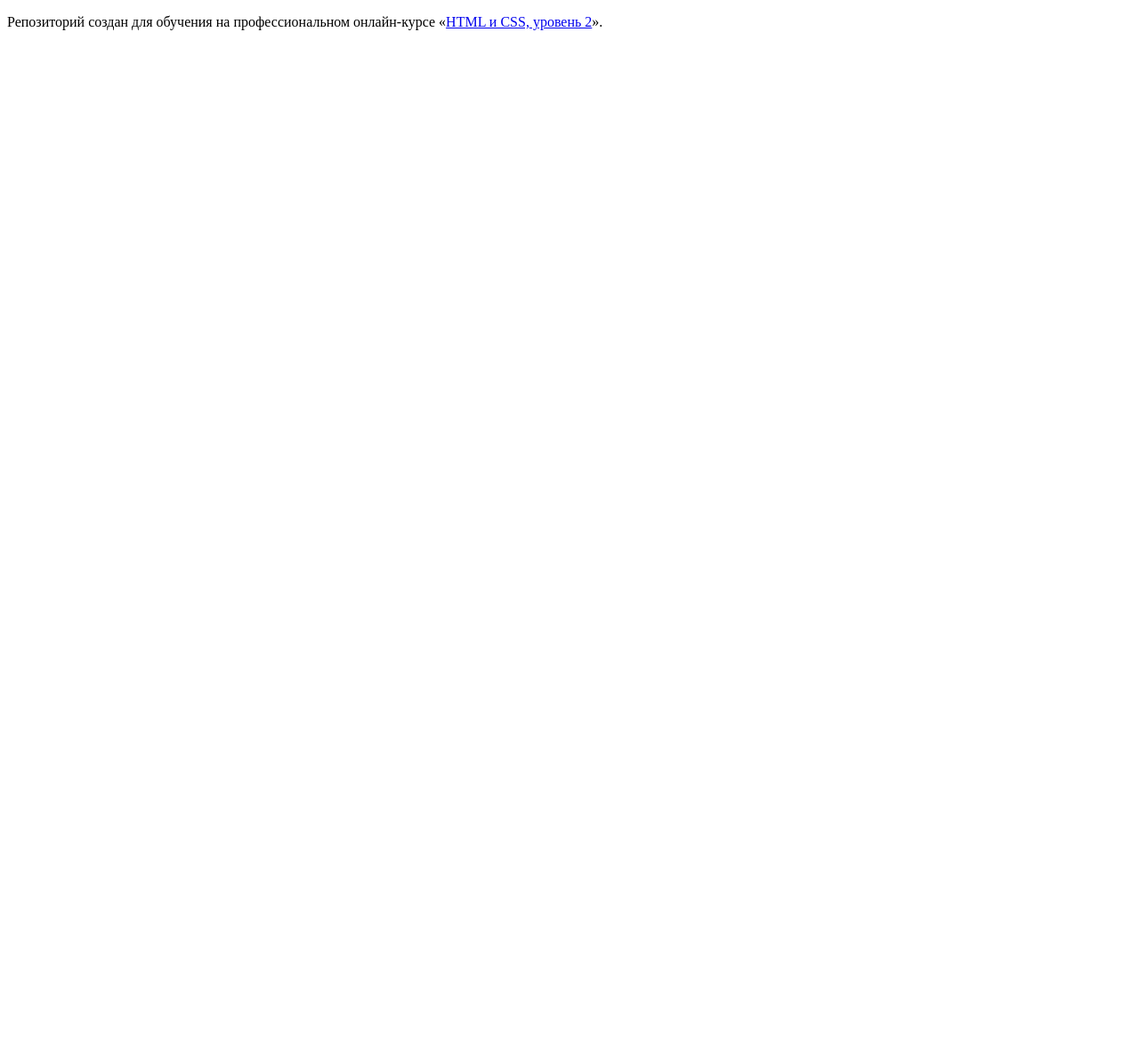
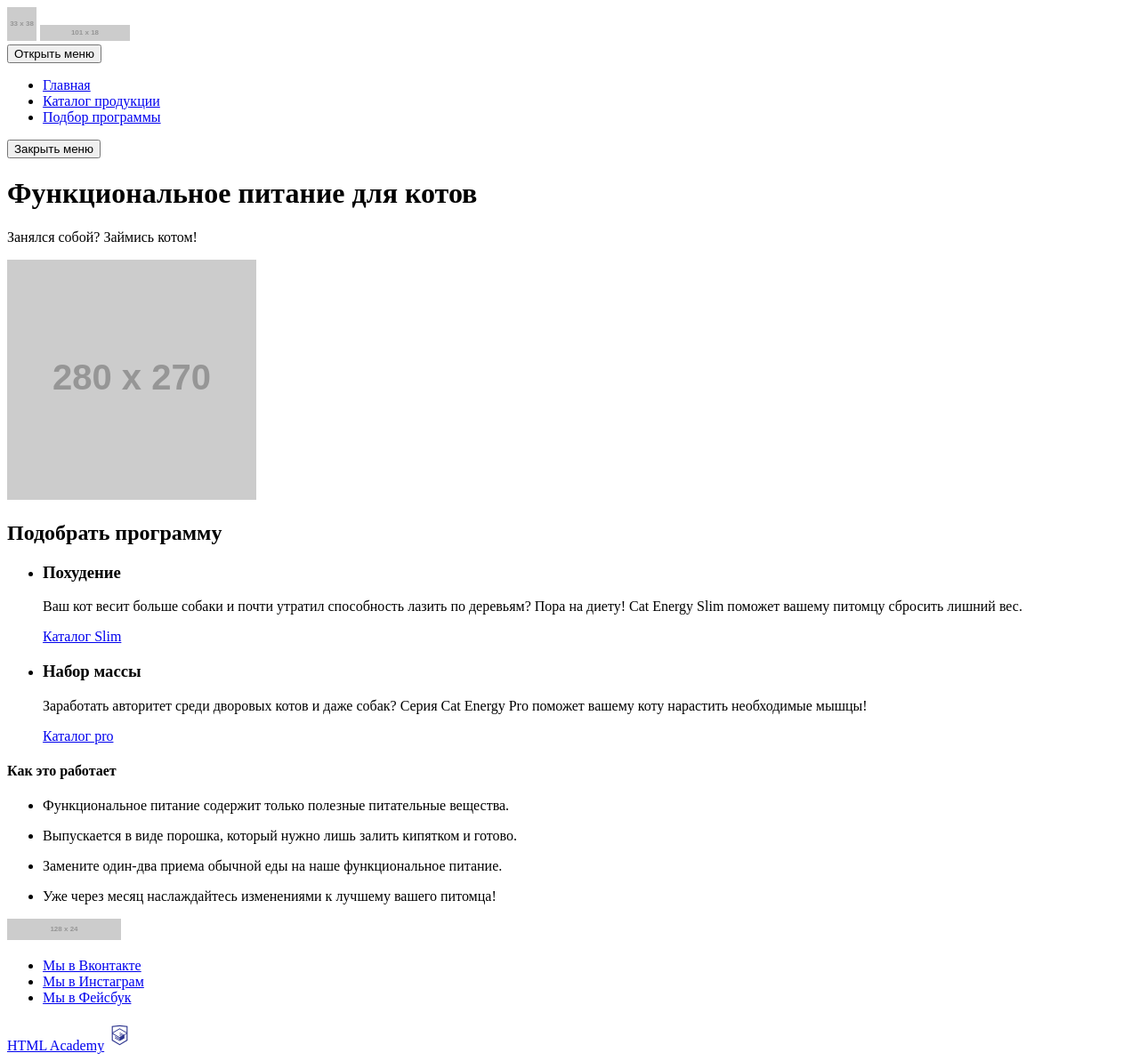
Before and after one commit to Vladislava-K/969433-cat-energy-16, a website: page source/index.html in a window 1280 px wide. Shown: the whole page at 89% size. Before the commit the page ends 800 px from the top, so only its background shows below. Drawn offline with Linux system fonts and the light colour scheme; placeholder pictures from the web are drawn by us.

Commit message:
Разметка главной страницы проекта

```diff
--- a/source/index.html
+++ b/source/index.html
@@ -6,7 +6,106 @@
   </head>
   <body>
 
-    <p>Репозиторий создан для обучения на профессиональном онлайн‑курсе «<a href="https://htmlacademy.ru/intensive/adaptive">HTML и CSS, уровень 2</a>».</p>
+    <header class="page-header">
+      <a class="page-header__logo">
+        <img class="page-header__logo-image" src="http://placehold.it/33x38" width="33" height="38" alt="иконка Кэт энерджи">
+        <img class="page-header__logo-title" src="http://placehold.it/101x18" width="101" height="18" alt="название Кэт энерджи">
+      </a>
 
+      <nav class="main-nav">
+        <button class="main-nav__toggle" type="button">Открыть меню</button>
+        <div class="main-nav__wrapper">
+          <ul class="main-nav__list site-list">
+            <li class="site-list__item site-list__item--active">
+              <a href="#">Главная</a>
+            </li>
+            <li class="site-list__item">
+              <a href="catalog.html">Каталог продукции</a>
+            </li>
+            <li class="site-list__item">
+              <a href="form.html">Подбор программы</a>
+            </li>
+          </ul>
+          <button class="main-nav__closed" type="button">Закрыть меню</button>
+        </div>
+      </nav>
+    </header>
+
+    <main class="page-main">
+      <div class="page-main__wrapper">
+        <h1 class="page-main__title">Функциональное питание для котов</h1>
+        <p class="page-main__description">Занялся собой? Займись котом!</p>
+        <img class="page-main__img" src="http://placehold.it/280x270" width="280" height="270" alt="Изображение Cat Energy PRO 500 г">
+      </div>
+
+      <section class="selection">
+        <div class="selection__wrapper">
+          <h2 class="selection__title">Подобрать программу</h2>
+          <ul class="selection__list">
+            <li class="selection__item selection__item--slimming">
+              <h3 class="selection__title--item">Похудение</h3>
+              <p class="selection__description">
+                Ваш кот весит больше собаки и почти утратил способность лазить по деревьям? Пора на диету! Cat Energy Slim поможет вашему питомцу сбросить лишний вес.
+              </p>
+              <a class="selection__button selection__button--slimming" href="form.html">Каталог Slim</a>
+           </li>
+            <li class="selection__item selection__item--fattening">
+              <h3 class="selection__title--item">Набор массы</h3>
+              <p class="selection__description">
+                Заработать авторитет среди дворовых котов и даже собак? Серия Cat Energy Pro поможет вашему коту нарастить необходимые мышцы!
+              </p>
+              <a class="selection__button selection__button--fattening" href="form.html">Каталог pro</a>
+            </li>
+          </ul>
+        </div>
+      </section>
+
+      <secton class="advantages">
+        <div class="advantages__wrapper">
+          <h4 class="advantages__title">Как это работает</h4>
+          <ul class="advantages__list">
+            <li class="advantages__item advantages__item--useful">
+              <p class="advantages__description">Функциональное питание содержит только полезные питательные вещества.</p>
+            </li>
+            <li class="advantages__item advantages__item--fast">
+              <p class="advantages__description">Выпускается в виде порошка, который нужно лишь залить кипятком и готово.</p>
+            </li>
+            <li class="advantages__item advantages__item--replacement">
+              <p class="advantages__description">Замените один-два приема обычной еды на наше функциональное питание.</p>
+            </li>
+            <li class="advantages__item advantages__item--enjoy">
+              <p class="advantages__description">Уже через месяц наслаждайтесь изменениями к лучшему вашего питомца!</p>
+            </li>
+          </ul>
+        </div>
+      </section>
+    </main>
+
+    <footer class="page-footer">
+      <a class="page-footer__logo" href="#">
+        <img class="page-header__logo-title" src="http://placehold.it/128x24" width="128" height="24" alt="название Кэт энерджи">
+      </a>
+
+      <div class="page-footer__social social">
+        <ul class="social__list">
+          <li class="social__item">
+            <a class="social__link social__link--vkontakte" href="https://vk.com/htmlacademy">Мы в Вконтакте</a>
+          </li>
+          <li class="social__item">
+            <a class="social__link social__link--instagram" href="https://www.instagram.com/htmlacademy">Мы в Инстаграм</a>
+          </li>
+          <li class="social__item">
+            <a class="social__link social__link--facebook" href="https://www.facebook.com/htmlacademy">Мы в Фейсбук</a>
+          </li>
+        </ul>
+      </div>
+
+      <div class="page-footer__copyright copyright">
+        <a class="copyright__button copyright__link" href="https://htmlacademy.ru/intensive/adaptive">HTML Academy</a>
+        <a class="copyright__button copyright__link" href="https://htmlacademy.ru/intensive/adaptive">
+          <img class="page-footer__logo-academy" src="img/htmlacademy.svg" width="27" height="34" alt="иконка логотипа Академии">
+        </a>
+      </div>
+    </footer>
   </body>
 </html>
```
